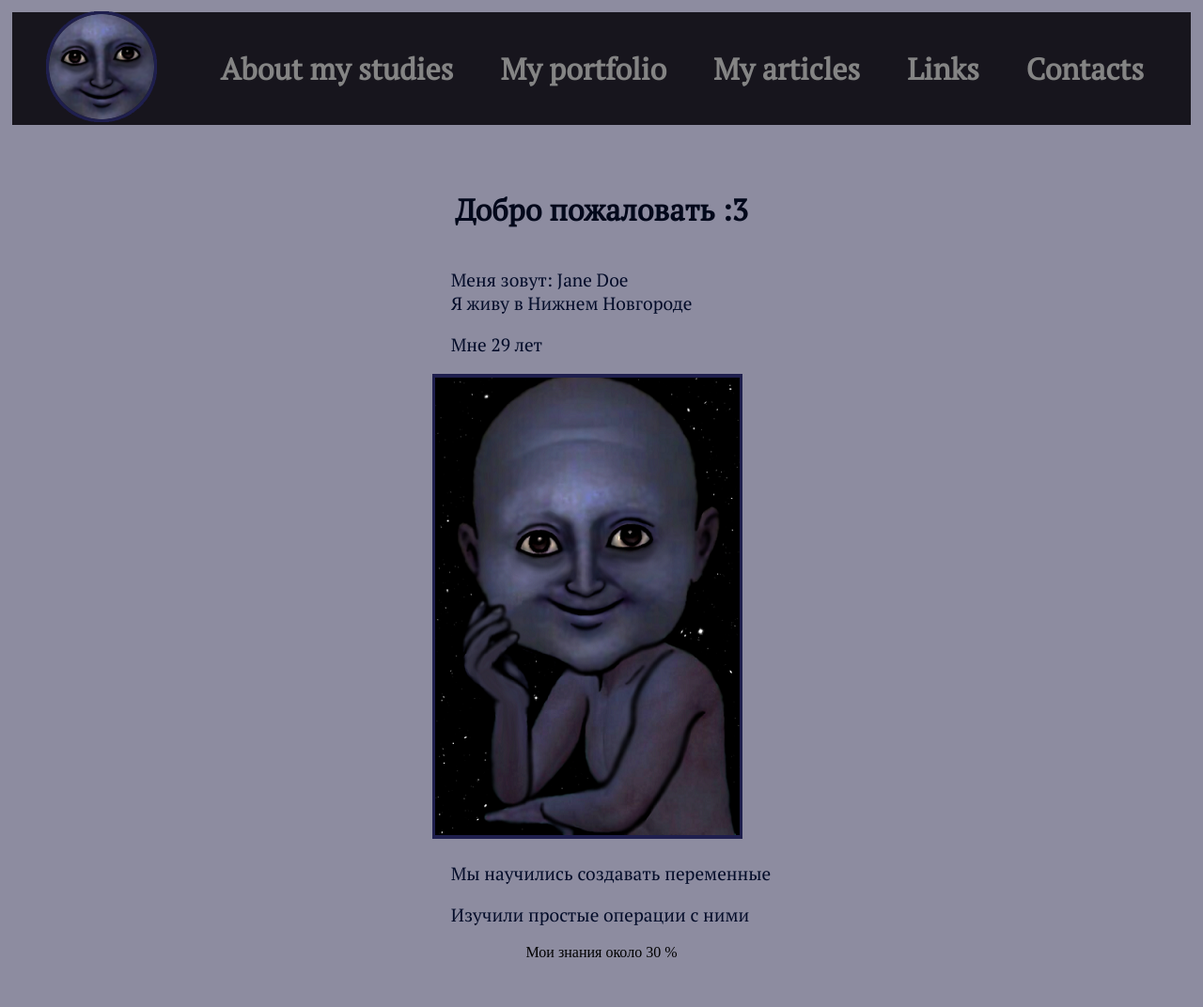
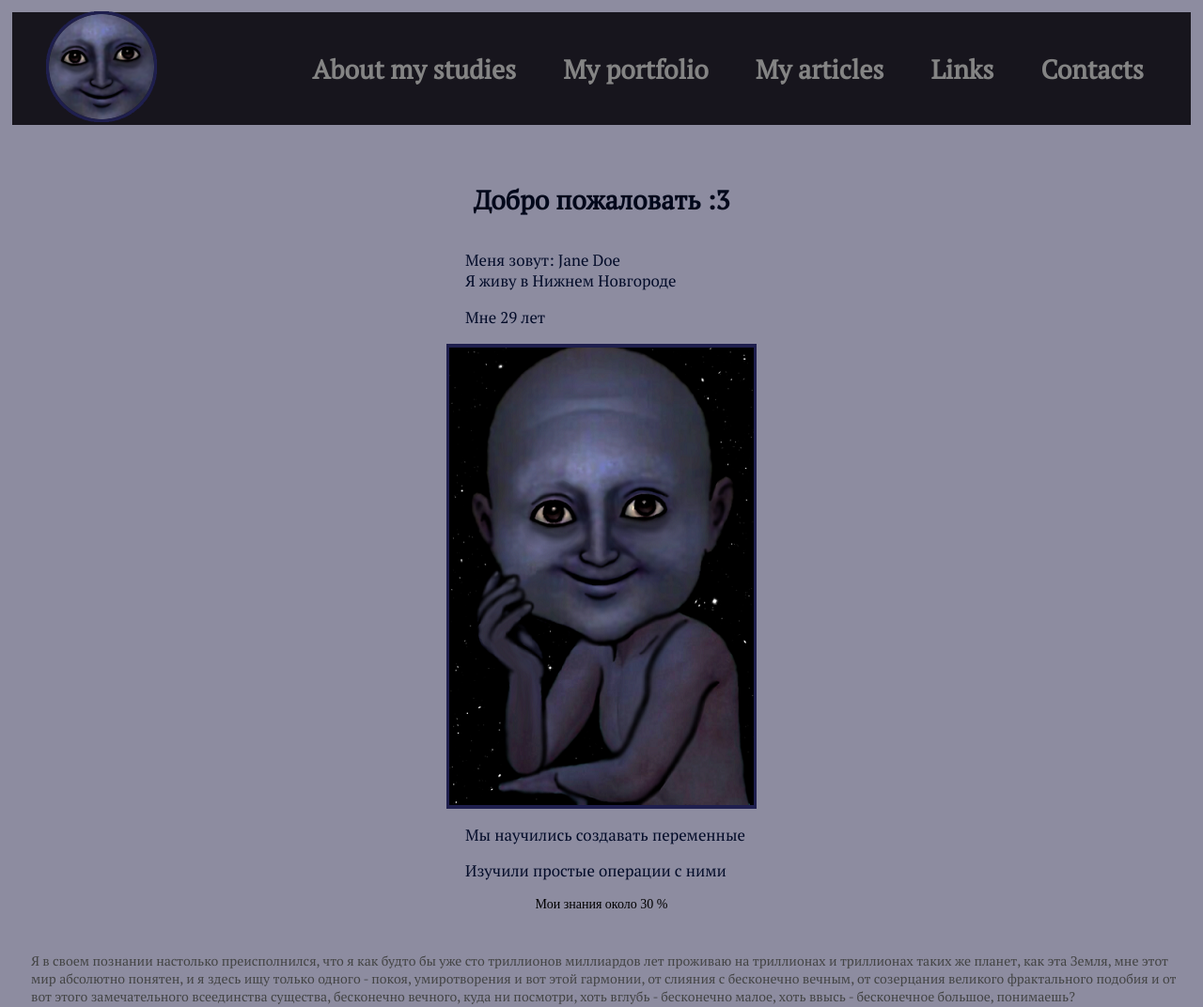
Before and after one commit to degeneratus/mysite, a PHP site: page / in a window 1280 px wide. Shown: the top 1072 px of the page at 94% size. Run offline with PHP 8.4, Linux system fonts and the light colour scheme.

Commit message:
Update style.css

```diff
--- a/style.css
+++ b/style.css
@@ -2,6 +2,7 @@
 html,
 body {
     height: 100%;
+    font-size: 14px;
     background-color: #8d8ca0;
 }
 
@@ -73,6 +74,7 @@ li a {
 }
 
 .myImg {
+    display: flex;
     justify-content: center;
     margin-right: auto;
     margin-left: auto;
```
